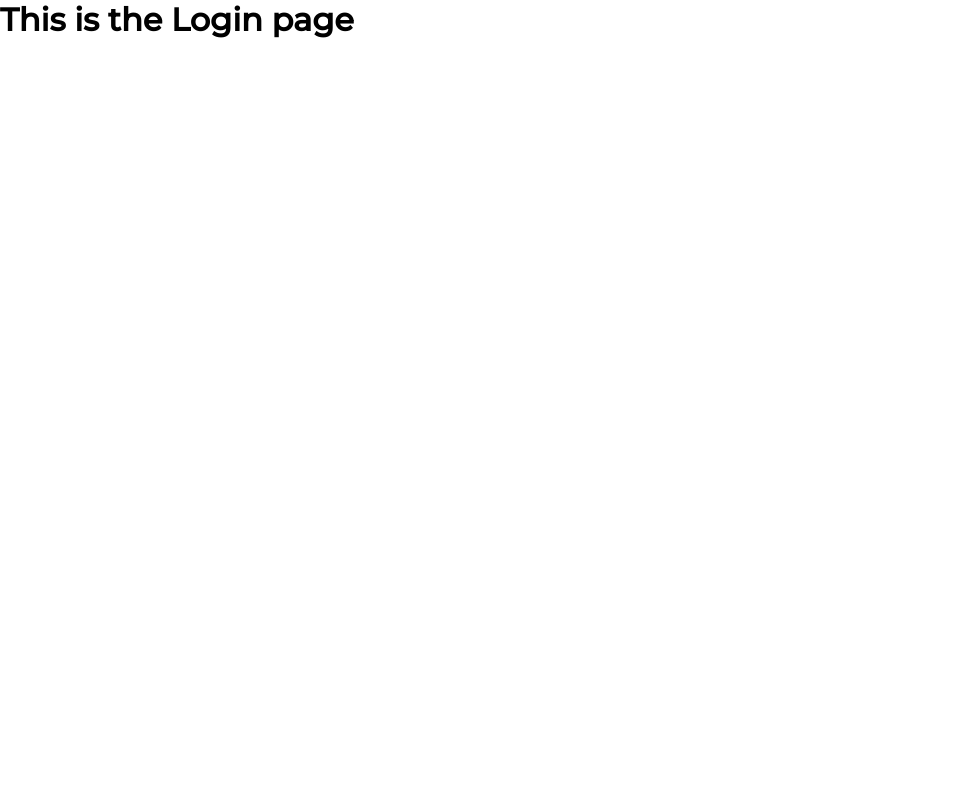
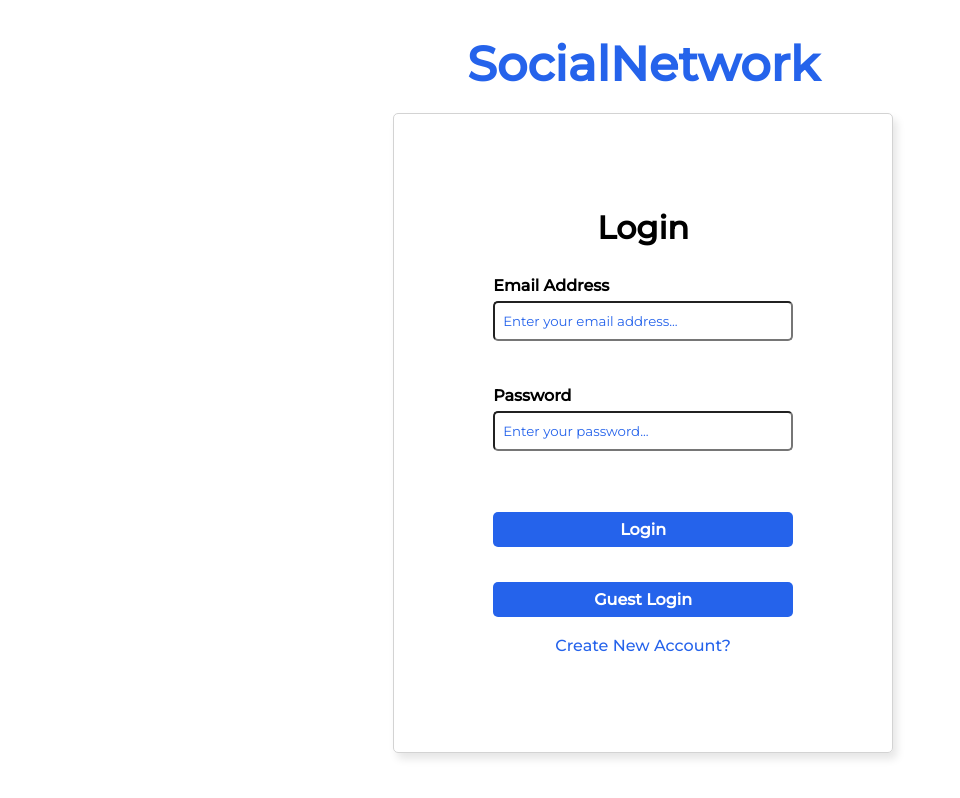
Before and after one commit to KaustubhM1997/social-media-clone, a React (Create React App) app: page /login in a window 1280 px wide. Shown: the top 798 px of the page, without its empty margins (0-960 px from the left). Built offline with nearby package versions, Linux system fonts and the light colour scheme; what miragejs would draw is missing.

Commit message:
feat: login page

```diff
--- a/src/App.css
+++ b/src/App.css
@@ -13,6 +13,7 @@
 
   --primary-color: #2563eb;
   --color-white: #ffffff;
+  --secondary-color:  #dbeafe;
 
 }
 .main-app {
--- a/src/pages/Landing/landing.css
+++ b/src/pages/Landing/landing.css
@@ -21,7 +21,7 @@
     border: 1px solid black;
     height: 100vh;
     max-width: 650px;
-    background-color: #eff6ff;
+    background-color: var(--secondary-color);
 
 
 
@@ -50,11 +50,26 @@
 
 }
 
-.info-container button {
+.button-text {
 
-    max-width: 100px;
     align-self: center;
     margin-top: 8rem;
     cursor: pointer;
-    color: var(--primary-color);
+    color: var(--color-white);
+    background-color: var(--primary-color);
+    padding: 1rem 3rem;
+    border: none;
+    border-radius: 0.5rem;
+    font-weight: bold;
+
 }
+
+.info-container .redirect {
+
+    align-self: center;
+    margin-top: 1rem;
+    cursor: pointer;
+    font-weight: bold;
+
+
+}
--- a/src/pages/Landing/landing.jsx
+++ b/src/pages/Landing/landing.jsx
@@ -11,9 +11,13 @@ export default function Landing() {
           share great stories with one another.
         </p>
 
-        <button>Socialize Now</button>
+        <a className="button-text" href="/home">
+          Socialize Now
+        </a>
 
-        <p>Already have an account?</p>
+        <a className="redirect" href="/login">
+          Already have an account?
+        </a>
 
         {/* <div className="items-container">
           <p>
--- a/src/pages/Login/login.css
+++ b/src/pages/Login/login.css
@@ -0,0 +1,97 @@
+
+*{
+
+    margin: 0.2rem;
+}
+
+
+.login-container {
+    display: flex;
+    flex-direction: column;
+    /* padding: 6px; */
+    border-radius: 5px;
+    border: 1px solid #d3d3d3;
+    max-width: 500px;
+    margin: auto;
+    margin-top: 20px;
+    box-shadow: 0 4px 6px rgba(0, 0, 0, 0.1);
+    align-items: center;
+    justify-content: center;
+    max-height: 100vh;
+    gap: 1rem;
+    box-shadow: 4px 6px 8px rgba(0,0,0,0.1);
+    height: 80vh;
+
+
+  }
+
+  .field-container {
+    display: flex;
+    flex-direction: column;
+    gap: 2rem;
+  }
+
+  .form-label {
+    align-self: flex-start;
+    font-weight: bold;
+  }
+
+  .login-container button {
+    margin-top: 1rem;
+    padding: 0.5rem 6rem;
+    width: 300px;
+    color: var(--color-white);
+    background-color: var(--primary-color);
+    border: none;
+    border-radius: 5px;
+    font-size: 16px;
+    font-weight: bold;
+    margin-top: 32px;
+    cursor: pointer;
+  }
+
+  .field-container input {
+    padding: 10px 0;
+    outline: none;
+    border-radius: 5px;
+    width: 300px;
+  }
+
+  .link-text {
+    color: var(--primary-color);
+    font-weight: 550;
+    margin-top: 16px;
+    text-align: center;
+    cursor: pointer;
+  }
+
+input::placeholder {
+
+
+    color: var(--primary-color);
+    font-weight: 300;
+    padding: 0.5rem;
+  }
+
+  .landing-header-login {
+
+    font-weight: bolder;
+    font-size: 48px;
+    cursor: pointer;
+    color: var(--primary-color);
+    text-align: center;
+    margin-top: 2rem;
+
+  }
+
+
+  .btn-container {
+
+    display: flex;
+    flex-direction: column;
+
+  }
+  /* .forgot-password {
+
+    display: flex;
+  } */
--- a/src/pages/Login/login.jsx
+++ b/src/pages/Login/login.jsx
@@ -2,7 +2,29 @@ import "./login.css";
 export default function Login() {
   return (
     <>
-      <h1>This is the Login page</h1>
+      <p className="landing-header-login">SocialNetwork</p>
+
+      <div className="login-container">
+        <h1>Login</h1>
+
+        <div className="field-container">
+          <div>
+            <p className="form-label">Email Address</p>
+            <input placeholder="Enter your email address..."></input>
+          </div>
+
+          <div>
+            <p className="form-label">Password</p>
+            <input placeholder="Enter your password..."></input>
+          </div>
+        </div>
+
+        <div className="btn-container">
+          <button>Login</button>
+          <button>Guest Login</button>
+          <p className="link-text">Create New Account?</p>
+        </div>
+      </div>
     </>
   );
 }
```
